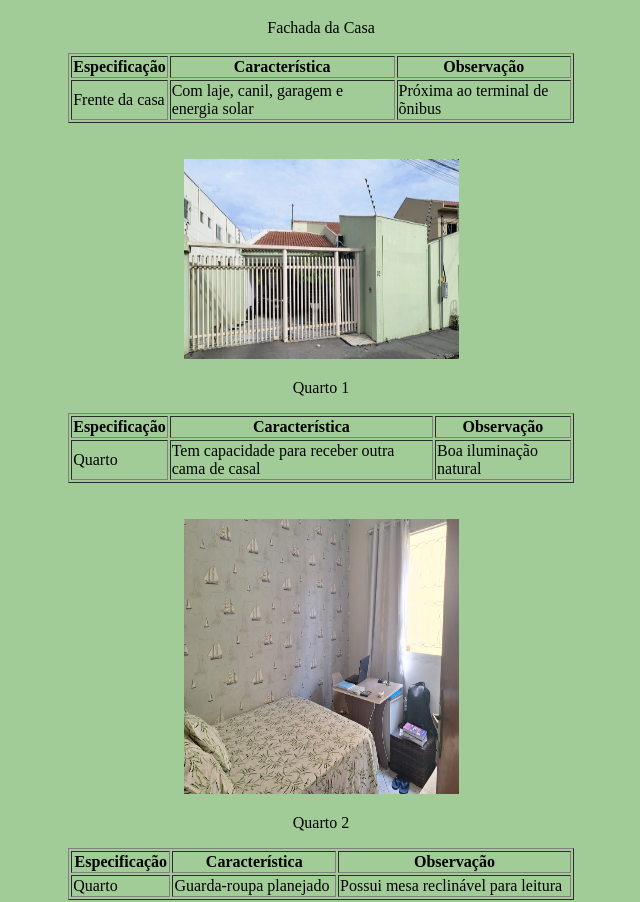
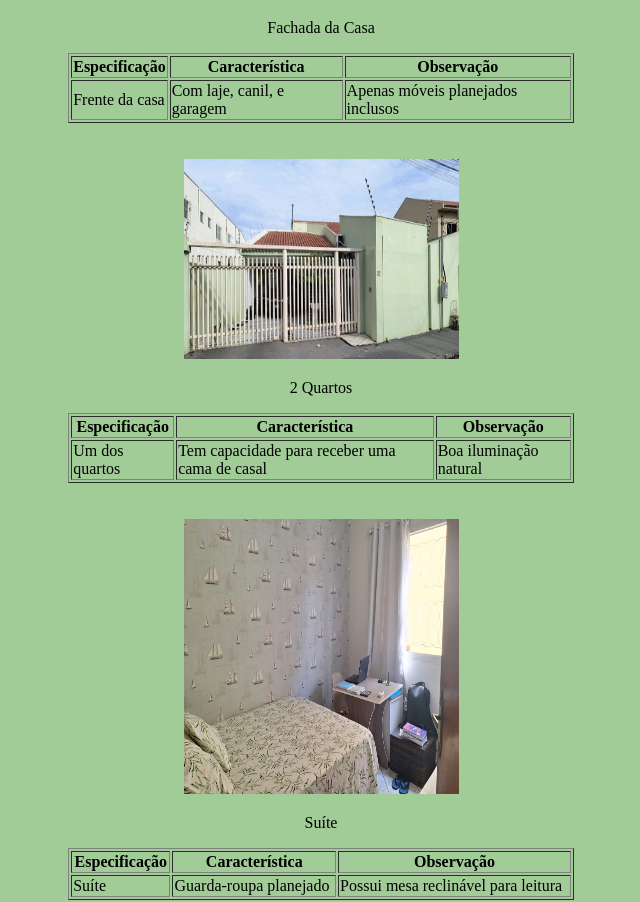
Before and after one commit to cutemashiho/Casa, a plain HTML site: page index.html in a window 1280 px wide. Shown: the part 98-1000 px from the top of the page, without its empty margins (319-959 px from the left). Drawn offline with Linux system fonts and the light colour scheme.

Commit message:
Add files via upload

```diff
--- a/index.html
+++ b/index.html
@@ -21,7 +21,7 @@
             <th>Especificação</th> <th>Característica</th> <th>Observação</th>
         </tr>
         <tr>
-            <td>Frente da casa</td> <td>Com laje, canil, garagem e energia solar</td> <td>Próxima ao terminal de õnibus</td>
+            <td>Frente da casa</td> <td>Com laje, canil, e garagem</td> <td>Apenas móveis planejados inclusos</td>
         </tr>
 
     </table>
@@ -30,14 +30,14 @@
     <a href="Fachada.jpeg">  <img src="Fachada.jpeg" alt="Fachada" width="275px" height="200px" class="center">
     </a>
     </div>
-    <p align="center">Quarto 1</p>
+    <p align="center">2 Quartos </p>
 
     <table border="1px" width="40%" align="center">
         <tr>
             <th>Especificação</th> <th>Característica</th> <th>Observação</th>
         </tr>
         <tr>
-            <td>Quarto</td> <td>Tem capacidade para receber outra cama de casal</td> <td>Boa iluminação natural</td>
+            <td>Um dos quartos</td> <td>Tem capacidade para receber uma cama de casal</td> <td>Boa iluminação natural</td>
         </tr>
 
     </table>
@@ -47,14 +47,14 @@
     </a>
     </div>
 
-    <p align="center">Quarto 2</p>
+    <p align="center">Suíte</p>
 
     <table border="1px" width="40%" align="center">
         <tr>
             <th>Especificação</th> <th>Característica</th> <th>Observação</th>
         </tr>
         <tr>
-            <td>Quarto</td> <td>Guarda-roupa planejado</td></td> <td>Possui mesa reclinável para leitura</td>
+            <td>Suíte</td> <td>Guarda-roupa planejado</td></td> <td>Possui mesa reclinável para leitura</td>
         </tr>
         </table>
         <br></br>
@@ -162,7 +162,7 @@
                             <th>Especificação</th> <th>Característica</th> <th>Observação</th>
                         </tr>
                         <tr>
-                            <td>Sala de estar</td> <td>Ampla e boa iluminação</td> <td>Ventilação cruzadas</td>
+                            <td>Sala de estar</td> <td>Ampla e boa iluminação</td> <td>Ventilação cruzada</td>
                         </tr>
                         </table>
                         <br></br>
```
